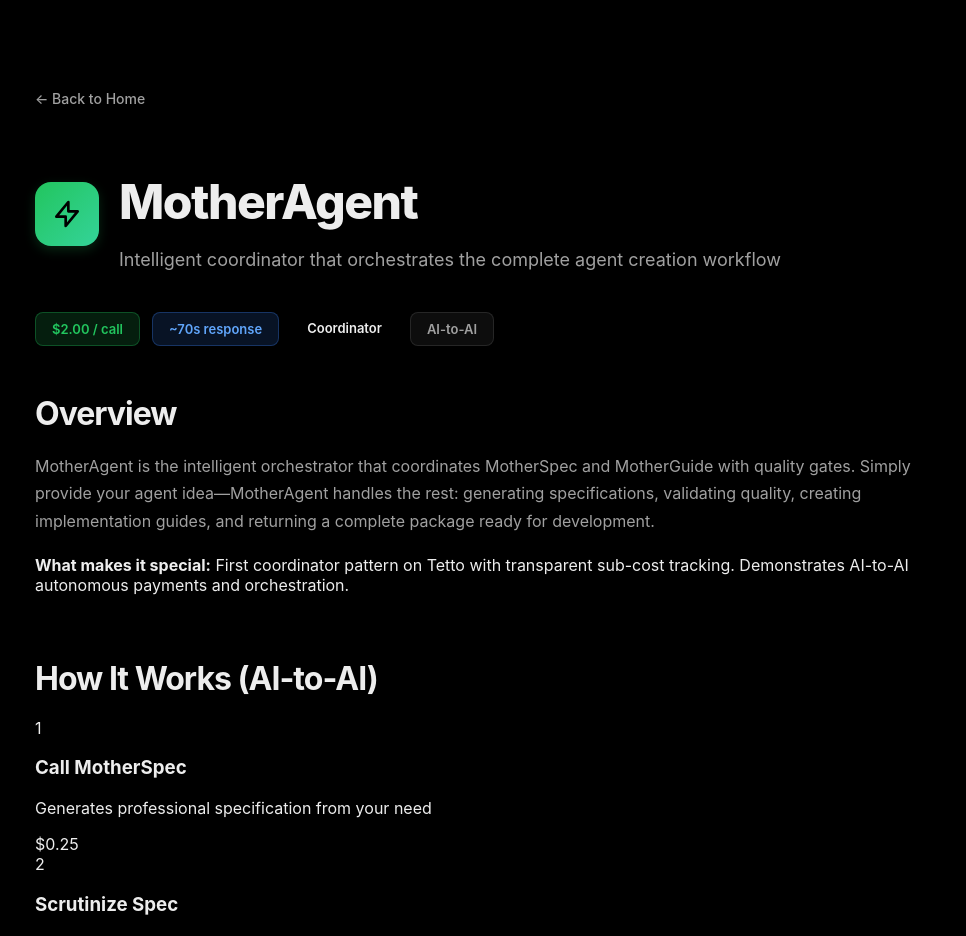
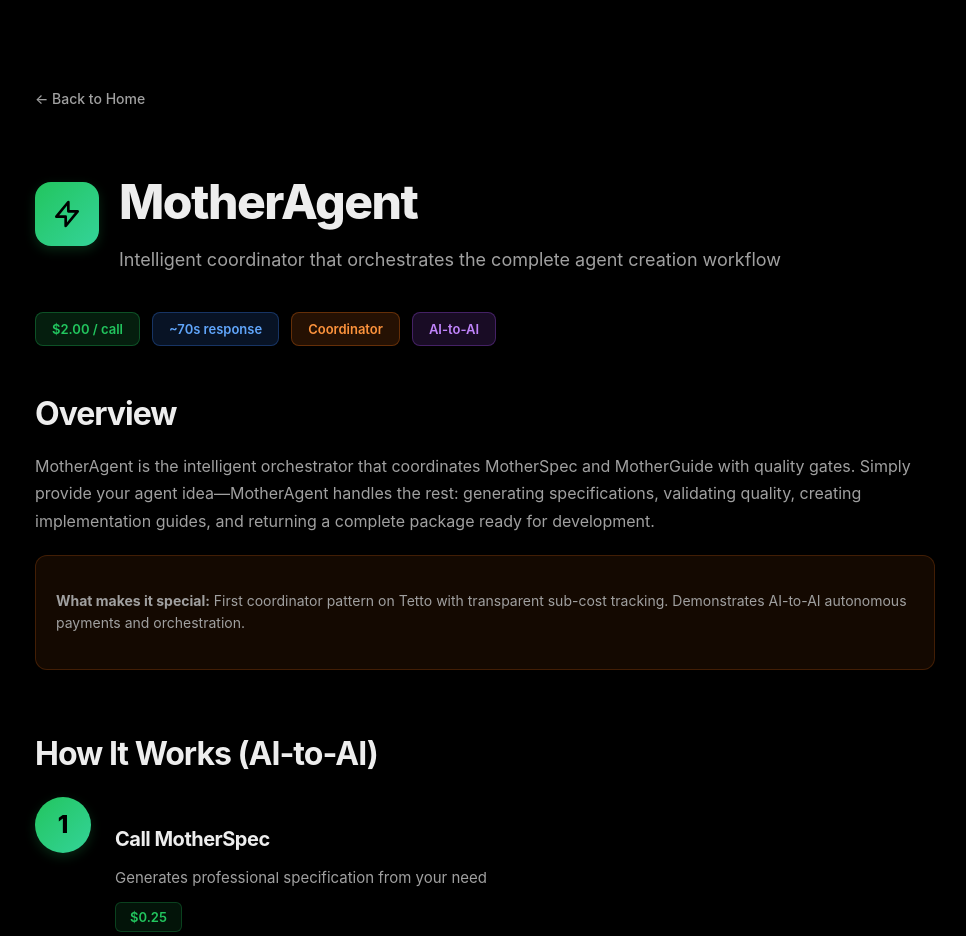
Before and after one commit to TettoLabs/mothernode-landing, a Next.js app: page /docs/agents/motheragent in a window 1280 px wide. Shown: the top 936 px of the page, without its empty margins (155-1121 px from the left). Built offline with nearby package versions, Linux system fonts and the light colour scheme.

Commit message:
fix: Add missing workflow styles and orange badge for MotherAgent

```diff
--- a/app/docs/agents/motheragent/page.module.css
+++ b/app/docs/agents/motheragent/page.module.css
@@ -102,6 +102,12 @@
   border: 1px solid rgba(255, 255, 255, 0.1);
 }
 
+.badgeOrange {
+  background: rgba(249, 115, 22, 0.15);
+  color: #fb923c;
+  border: 1px solid rgba(249, 115, 22, 0.3);
+}
+
 /* Sections */
 .section {
   max-width: 900px;
@@ -144,6 +150,80 @@
   font-size: 14px;
   color: var(--text-secondary);
   line-height: 1.6;
+}
+
+.highlightBox {
+  background: rgba(249, 115, 22, 0.08);
+  border: 1.5px solid rgba(249, 115, 22, 0.2);
+  border-radius: 12px;
+  padding: 20px;
+  margin-bottom: 20px;
+}
+
+.highlightText {
+  font-size: 14px;
+  color: var(--text-secondary);
+  line-height: 1.6;
+}
+
+/* Workflow Steps */
+.workflowSteps {
+  display: flex;
+  flex-direction: column;
+  gap: 24px;
+  margin-top: 24px;
+}
+
+.workflowStep {
+  display: grid;
+  grid-template-columns: 56px 1fr;
+  gap: 24px;
+  align-items: start;
+}
+
+.stepNumber {
+  width: 56px;
+  height: 56px;
+  background: linear-gradient(135deg, var(--accent) 0%, #34d399 100%);
+  border-radius: 50%;
+  display: flex;
+  align-items: center;
+  justify-content: center;
+  font-size: 24px;
+  font-weight: 800;
+  color: #000000;
+  flex-shrink: 0;
+  box-shadow: 0 4px 12px rgba(34, 197, 94, 0.2);
+}
+
+.stepContent {
+  padding-top: 10px;
+}
+
+.stepTitle {
+  font-size: 20px;
+  font-weight: 700;
+  color: var(--text-primary);
+  margin-bottom: 8px;
+  letter-spacing: -0.5px;
+}
+
+.stepDesc {
+  font-size: 15px;
+  color: var(--text-secondary);
+  line-height: 1.6;
+  margin-bottom: 12px;
+}
+
+.stepCost {
+  display: inline-block;
+  font-size: 13px;
+  color: var(--accent);
+  font-weight: 600;
+  background: rgba(34, 197, 94, 0.1);
+  padding: 6px 14px;
+  border-radius: 6px;
+  border: 1px solid rgba(34, 197, 94, 0.25);
 }
 
 /* Use Cases Grid */
--- a/app/docs/agents/motheragent/page.tsx
+++ b/app/docs/agents/motheragent/page.tsx
@@ -26,7 +26,7 @@
         <span className={styles.badgeGreen}>$2.00 / call</span>
         <span className={styles.badgeBlue}>~70s response</span>
         <span className={styles.badgeOrange}>Coordinator</span>
-        <span className={styles.badgeGray}>AI-to-AI</span>
+        <span className={styles.badgePurple}>AI-to-AI</span>
       </div>
 
       {/* Overview */}
```
